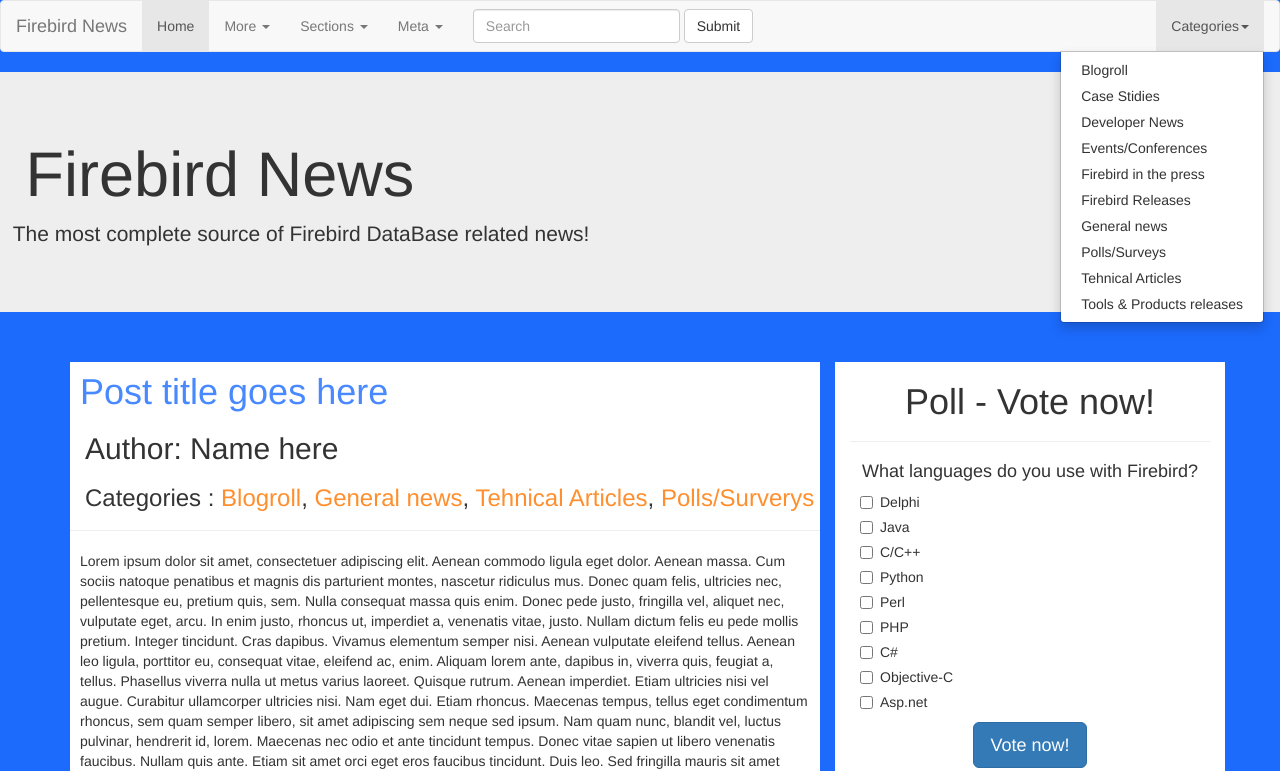
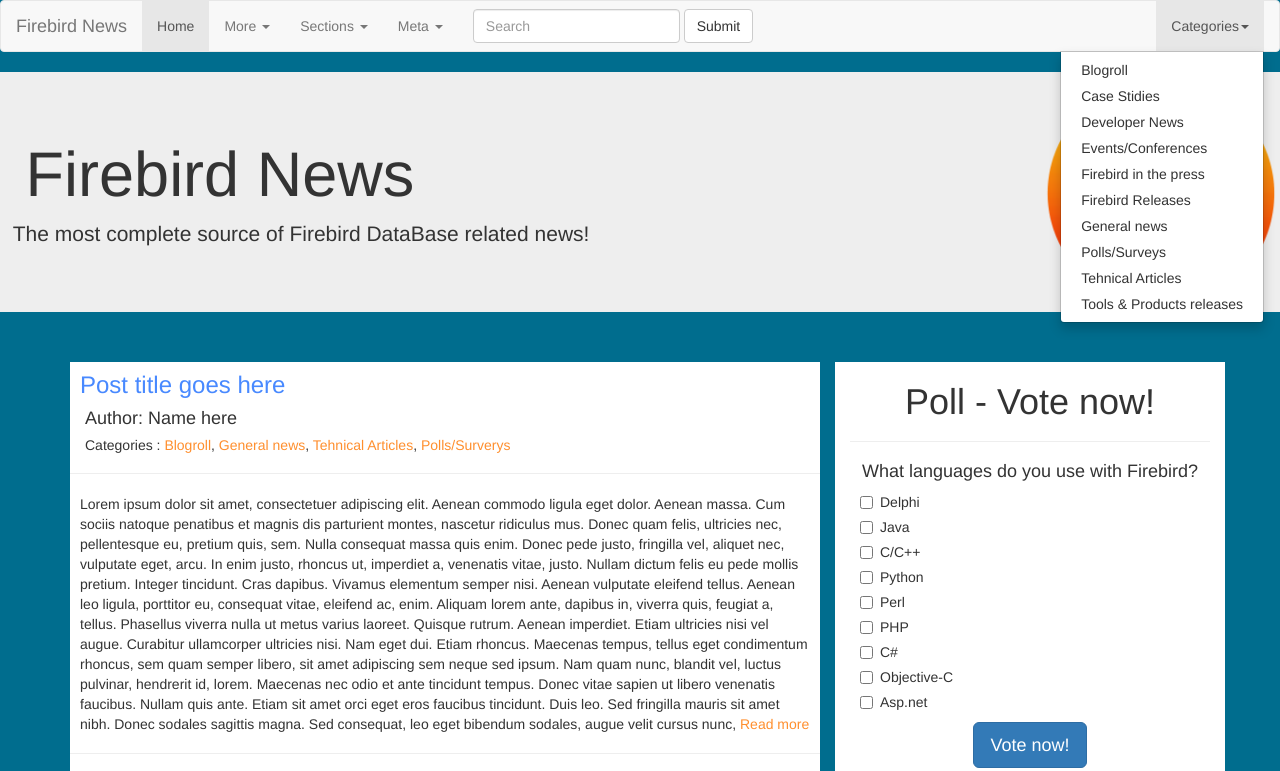
Before and after one commit to akyllax/firebirdnews, a plain HTML site: page index.html in a window 1280 px wide. Both pictures are taken after a click on the button "Categories". Shown: the top 771 px of the page. Drawn offline with Linux system fonts and the light colour scheme.

Commit message:
Updates: - added logo to the header. - added animations to the dropdowns. - reduced font size of post title, author and category.

```diff
--- a/css/style.css
+++ b/css/style.css
@@ -1,11 +1,31 @@
 body{
-    background-color: #1C6BFD;
+    background-color: #006d8e;
+}
+.open > .dropdown-menu {
+  -webkit-transform: scale(1, 1);
+  transform: scale(1, 1);
+  opacity:1;
+}
+
+.dropdown-menu {
+  opacity:.3;
+  -webkit-transform-origin: top;
+  transform-origin: top;
+  -webkit-animation-fill-mode: forwards;
+  animation-fill-mode: forwards;
+  -webkit-transform: scale(1, 0);
+  display: block;
+  transition: all 0.2s linear;
+  -webkit-transition: all 0.2s linear;
 }
 .more-divider{
     text-align: center;
 }
 .jumbotron {
-    background-image: url();
+    background-image: url(../images/header.png);
+    background-repeat: no-repeat;
+    background-size: contain;
+    background-position: right;
 }
 
 .jumbotron h1 {
--- a/index.html
+++ b/index.html
@@ -44,7 +44,7 @@
                             <li><a href="#">Firebird</a></li>
                             <li><a href="#">FireBase</a></li>
                             <li><a href="#">Firebird Download</a></li>
-                            <li><a href="#">Forebird FAQ</a></li>
+                            <li><a href="#">Firebird FAQ</a></li>
                             <li><a href="#">FlameRobin</a></li>
                             <li role="separator" class="divider"></li>
                             <li><p class="more-divider">Firebird news sites</p></li>
@@ -117,15 +117,15 @@
     <!-- Jumbotron end -->
     <div class="container">
         <div class="row">
-            <div class="col-xs-12 col-sm-6 col-md-8 content">
+            <div class="col-xs-12 col-sm-8 col-md-8 content">
                 <div class="posts">
-                    <h1 class="post-title"><a href="#"> Post title goes here </a></h1>
-                    <h2 class="post-author"> Author: Name here</h2>
-                    <h3 class="post-categories"> Categories :
+                    <h3 class="post-title"><a href="#"> Post title goes here </a></h3>
+                    <h4 class="post-author"> Author: Name here</h4>
+                    <h5 class="post-categories"> Categories :
                         <a href="#">Blogroll</a>,
                         <a href="#">General news</a>,
                         <a href="#">Tehnical Articles</a>,
-                        <a href="#">Polls/Surverys</a></h3>
+                        <a href="#">Polls/Surverys</a></h5>
                     <div class="page-header post-bar"></div>
                     <p> Lorem ipsum dolor sit amet, consectetuer adipiscing elit. Aenean commodo ligula eget dolor. Aenean massa. Cum sociis natoque penatibus et magnis dis parturient montes, nascetur ridiculus mus. Donec quam felis, ultricies nec, pellentesque eu, pretium quis, sem. Nulla consequat massa quis enim. Donec pede justo, fringilla vel, aliquet nec, vulputate eget, arcu. In enim justo, rhoncus ut, imperdiet a, venenatis vitae, justo. Nullam dictum felis eu pede mollis pretium. Integer tincidunt. Cras dapibus. Vivamus elementum semper nisi. Aenean vulputate eleifend tellus. Aenean leo ligula, porttitor eu, consequat vitae, eleifend ac, enim. Aliquam lorem ante, dapibus in, viverra quis, feugiat a, tellus. Phasellus viverra nulla ut metus varius laoreet. Quisque rutrum. Aenean imperdiet. Etiam ultricies nisi vel augue. Curabitur ullamcorper ultricies nisi. Nam eget dui. Etiam rhoncus. Maecenas tempus, tellus eget condimentum rhoncus, sem quam semper libero, sit amet adipiscing sem neque sed ipsum. Nam quam nunc, blandit vel, luctus pulvinar, hendrerit id, lorem. Maecenas nec odio et ante tincidunt tempus. Donec vitae sapien ut libero venenatis faucibus. Nullam quis ante. Etiam sit amet orci eget eros faucibus tincidunt. Duis leo. Sed fringilla mauris sit amet nibh. Donec sodales sagittis magna. Sed consequat, leo eget bibendum sodales, augue velit cursus nunc, <a href="#">Read more</a></p>
                     <div class="page-header post-bar"></div>
@@ -156,7 +156,7 @@
                     </div>
                 </div>
             </div>
-            <div class="col-xs-6 col-md-4 sidebar">
+            <div class="col-xs-12 col-md-4 col-sm-4 sidebar">
                 <div class="poll">
                     <header class="poll-header">
                         <h1> Poll - Vote now! </h1>
@@ -250,7 +250,7 @@
     </div>
     <footer class="panel panel-default footer">
         <div class="footer-info">
-            <h4> This <a href="#">Firebird &amp; Interbase WebRing</a> site owned by carlos H. Cantu .</h4>
+            <h4> This <a href="#">Firebird &amp; Interbase WebRing</a> site owned by Carlos H. Cantu .</h4>
             <h5> Hosted by <a href="#">Locador.com.br</a></h5>
             <p> Curently online : (23) / Most online (57) / Total visitors (39212)</p>
         </div>
```
Also changed, not shown: images/brand.png (added), images/header.png (added).
